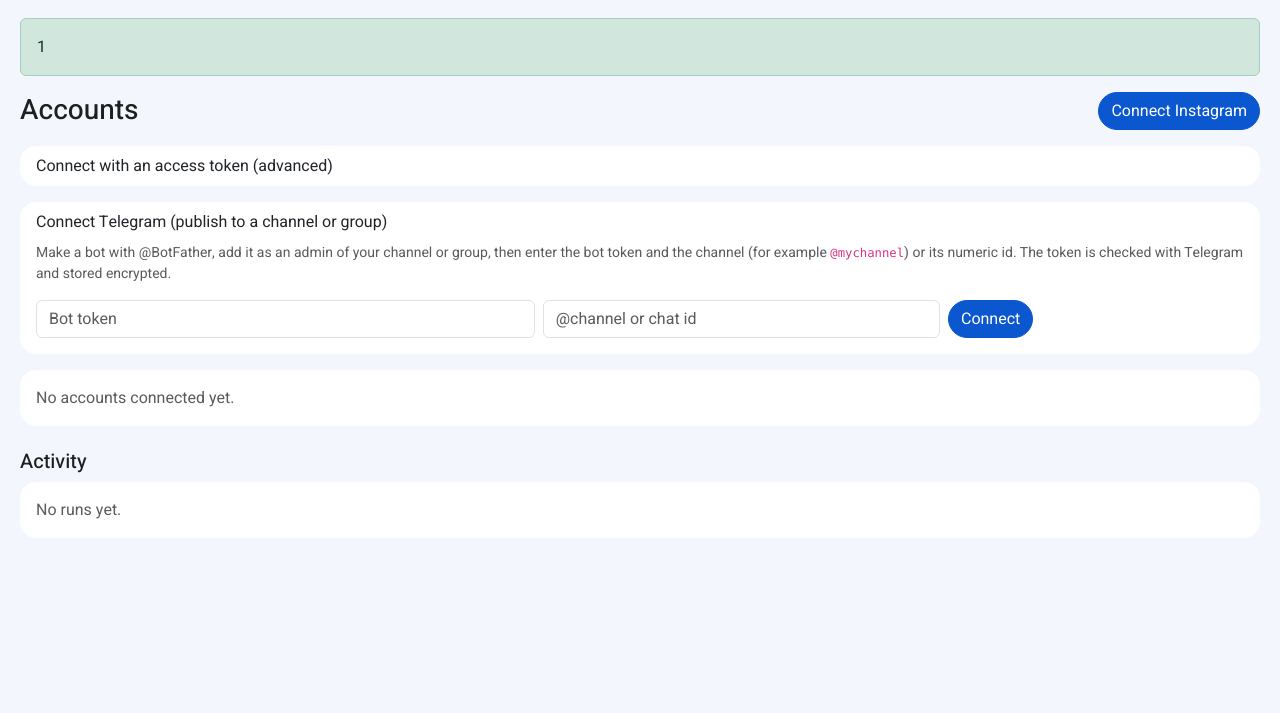
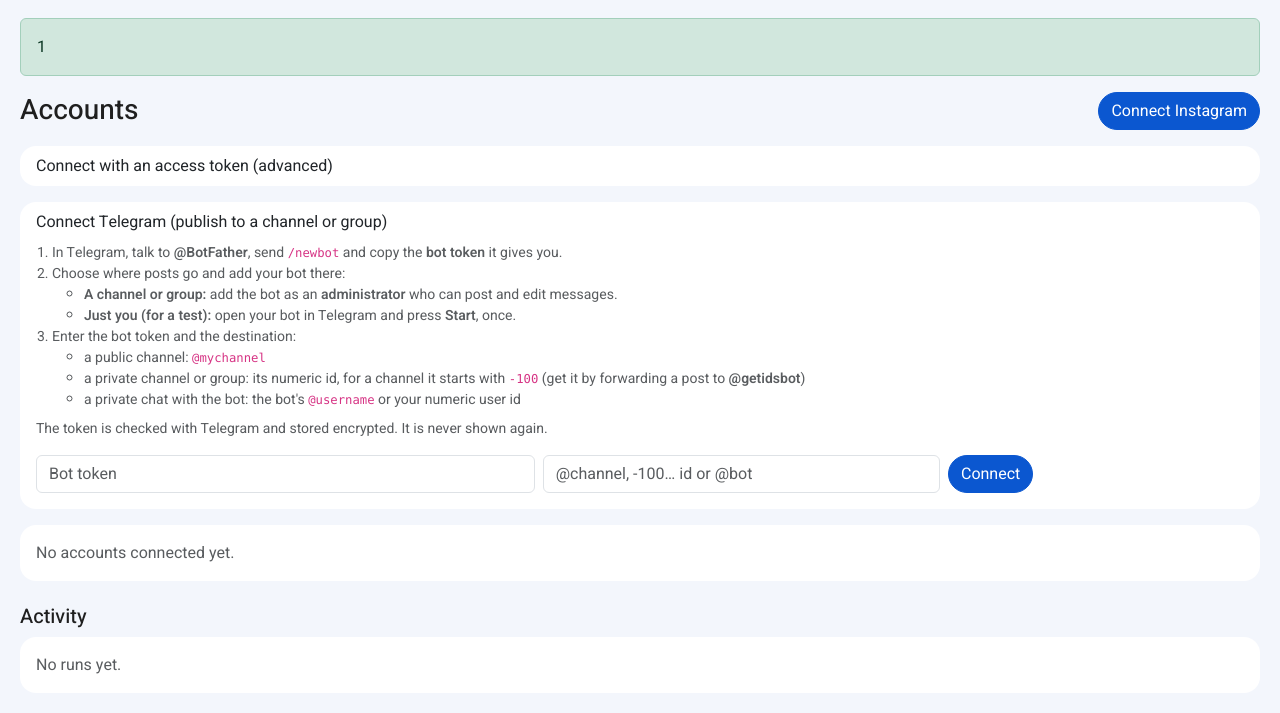
Before and after one commit to javiervidani/domina-creator, a Laravel app: template resources/views/accounts.blade.php in a window 1280 px wide, after a click on "Connect Telegram (publish to a channel or group)". Shown: the part 57-770 px from the top of the page. Run offline with Laravel 12, Linux system fonts and the light colour scheme; the template is opened without the code that fills it, so the values that code supplies are empty; the visitor is signed in with stand-in values (Sample User, id 1).

Commit message:
Accounts: clearer Connect Telegram instructions (channel, private channel, private chat) and error text
Co-Authored-By: Claude Sonnet 5.5 <noreply@anthropic.com>
Claude-Session: https://claude.ai/code/session_01U1JX9Lf3iQLs1xT4wbuWD5

```diff
--- a/app/Http/Controllers/TelegramConnectController.php
+++ b/app/Http/Controllers/TelegramConnectController.php
@@ -22,7 +22,7 @@ class TelegramConnectController extends Controller
         try {
             $info = (new TelegramConnector($token, $chat))->chat();
         } catch (PlatformException $e) {
-            return back()->with('error', 'Telegram did not accept that: '.$e->getMessage().' (the bot must be an admin of the channel).');
+            return back()->with('error', 'Telegram did not accept that: '.$e->getMessage().' (for a channel or group the bot must be an administrator; for a private chat press Start on the bot first; a private channel id starts with -100).');
         }
 
         // A Telegram account is a place to publish to, never the source of truth or an import source.
--- a/resources/views/accounts.blade.php
+++ b/resources/views/accounts.blade.php
@@ -19,11 +19,25 @@
 
 <details class="card mb-3"><summary class="card-body py-2" style="cursor:pointer">Connect Telegram (publish to a channel or group)</summary>
     <div class="card-body pt-0">
-        <p class="small text-muted">Make a bot with @BotFather, add it as an admin of your channel or group, then enter the bot token and the channel (for example <code>@mychannel</code>) or its numeric id. The token is checked with Telegram and stored encrypted.</p>
+        <ol class="small text-muted ps-3 mb-2">
+            <li>In Telegram, talk to <b>@BotFather</b>, send <code>/newbot</code> and copy the <b>bot token</b> it gives you.</li>
+            <li>Choose where posts go and add your bot there:
+                <ul class="mb-0">
+                    <li><b>A channel or group:</b> add the bot as an <b>administrator</b> who can post and edit messages.</li>
+                    <li><b>Just you (for a test):</b> open your bot in Telegram and press <b>Start</b>, once.</li>
+                </ul></li>
+            <li>Enter the bot token and the destination:
+                <ul class="mb-0">
+                    <li>a public channel: <code>@mychannel</code></li>
+                    <li>a private channel or group: its numeric id, for a channel it starts with <code>-100</code> (get it by forwarding a post to <b>@getidsbot</b>)</li>
+                    <li>a private chat with the bot: the bot's <code>@username</code> or your numeric user id</li>
+                </ul></li>
+        </ol>
+        <p class="small text-muted">The token is checked with Telegram and stored encrypted. It is never shown again.</p>
         <form method="post" action="{{ route('accounts.telegram') }}" class="row g-2" autocomplete="off">
             @csrf
             <div class="col-md-5"><input type="password" name="bot_token" class="form-control" placeholder="Bot token" required autocomplete="off"></div>
-            <div class="col-md-4"><input name="chat_id" class="form-control" placeholder="@channel or chat id" required></div>
+            <div class="col-md-4"><input name="chat_id" class="form-control" placeholder="@channel, -100… id or @bot" required></div>
             <div class="col-auto"><button class="btn btn-primary rounded-pill">Connect</button></div>
         </form>
     </div>
```
